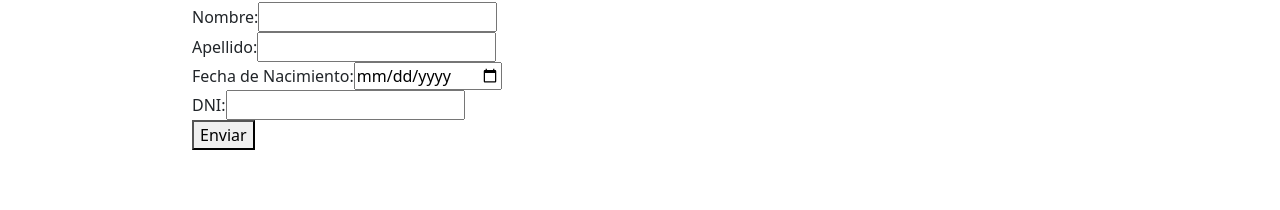
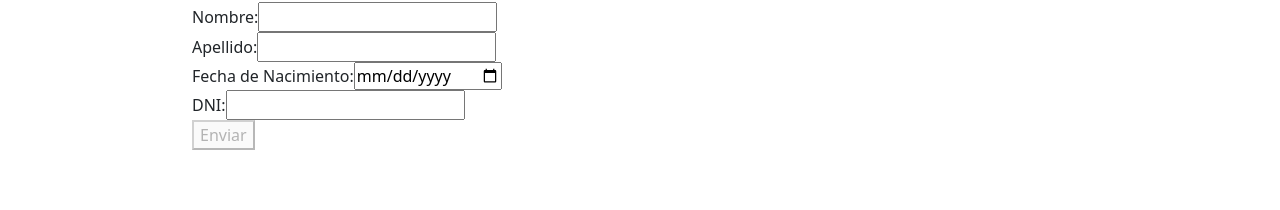
Before and after one commit to Denixya/web-page, an Angular app: page /projects/form in a window 1280 px wide. Shown: the part 143-353 px from the top of the page. Built offline with nearby package versions, Linux system fonts and the light colour scheme.

Commit message:
feat: validators

```diff
--- a/src/app/components/todo-list/todo-list.component.html
+++ b/src/app/components/todo-list/todo-list.component.html
@@ -1,6 +1,7 @@
 <h3>Lista de Tareas</h3>
 <ul>
-  @if (todoSignal()!.length > 0 ) { @for (todo of todoSignal(); track $index) {
+  @if (todoSignal() && todoSignal()!.length > 0 ) { @for (todo of todoSignal();
+  track $index) {
   <li>
     <strong>{{ todo.title }}</strong> -
     {{ todo.completed ? "✅ Completado" : "❌ Pendiente" }}
--- a/src/app/components/user-form/user-form.component.html
+++ b/src/app/components/user-form/user-form.component.html
@@ -4,10 +4,18 @@
     <li>
       <label for="firstName">Nombre:</label>
       <input id="firstName" type="text" formControlName="firstName" />
+      @if (userForm.get('firstName')?.invalid &&
+      userForm.get('firstName')?.touched) {
+      <span style="color: red"> El nombre es obligatorio.</span>
+      }
     </li>
     <li>
       <label for="lastName">Apellido:</label>
       <input id="lastName" type="text" formControlName="lastName" />
+      @if (userForm.get('lastName')?.invalid &&
+      userForm.get('lastName')?.touched) {
+      <span style="color: red"> Demasiado largo.</span>
+      }
     </li>
     <li>
       <label for="birthday">Fecha de Nacimiento:</label>
@@ -18,7 +26,7 @@
       <input id="dni" type="text" formControlName="dni" />
     </li>
     <li>
-      <button type="submit">Enviar</button>
+      <button type="submit" [disabled]="userForm.invalid">Enviar</button>
     </li>
   </ul>
 </form>
--- a/src/app/components/user-form/user-form.component.ts
+++ b/src/app/components/user-form/user-form.component.ts
@@ -1,5 +1,10 @@
 import { Component, inject } from '@angular/core';
-import { FormBuilder, FormGroup, ReactiveFormsModule } from '@angular/forms';
+import {
+  FormBuilder,
+  FormGroup,
+  ReactiveFormsModule,
+  Validators,
+} from '@angular/forms';
 
 @Component({
   selector: 'app-user-form',
@@ -9,11 +14,11 @@ import { FormBuilder, FormGroup, ReactiveFormsModule } from '@angular/forms';
 })
 export class UserFormComponent {
   userForm: FormGroup;
-  #fb = inject(FormBuilder);
+  readonly #fb = inject(FormBuilder);
   constructor() {
     this.userForm = this.#fb.group({
-      firstName: [''],
-      lastName: [''],
+      firstName: ['', [Validators.required, Validators.minLength(3)]],
+      lastName: ['', [Validators.maxLength(5)]],
       birthday: [''],
       dni: [''],
     });
```
